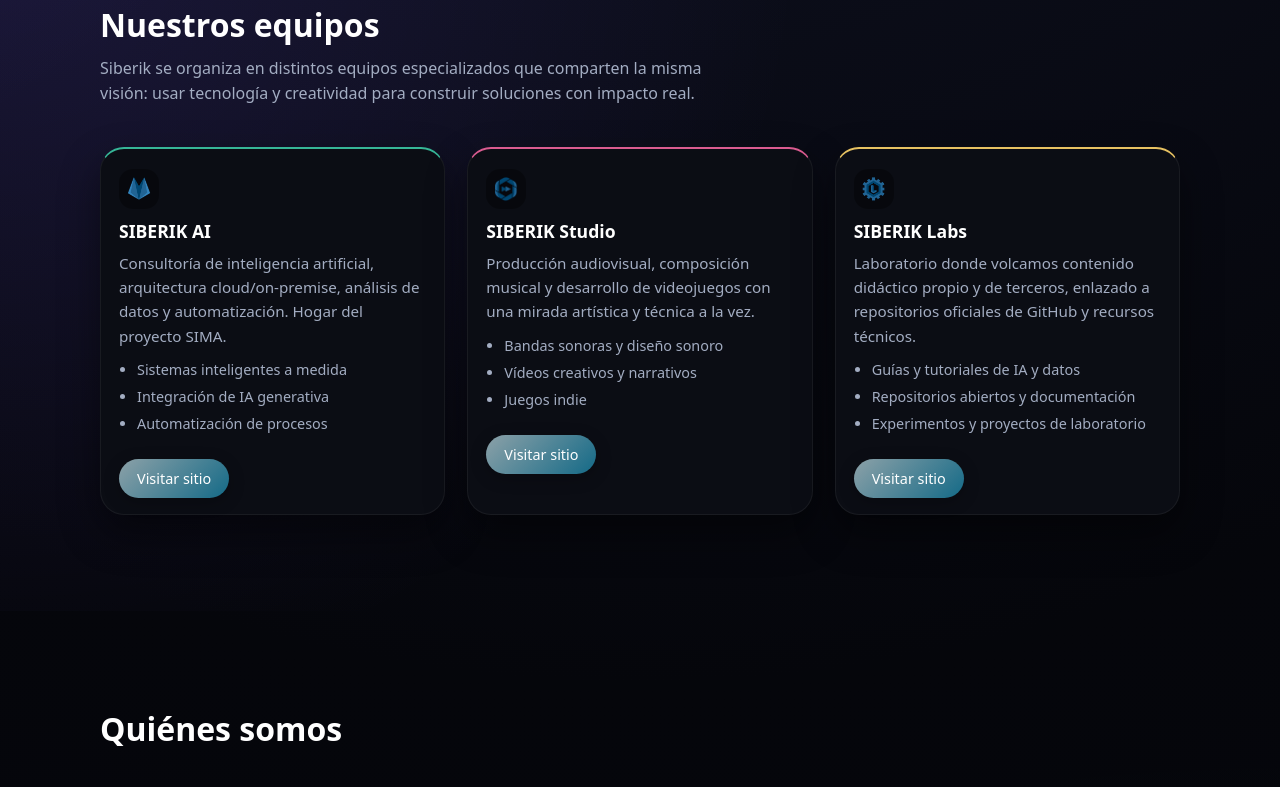
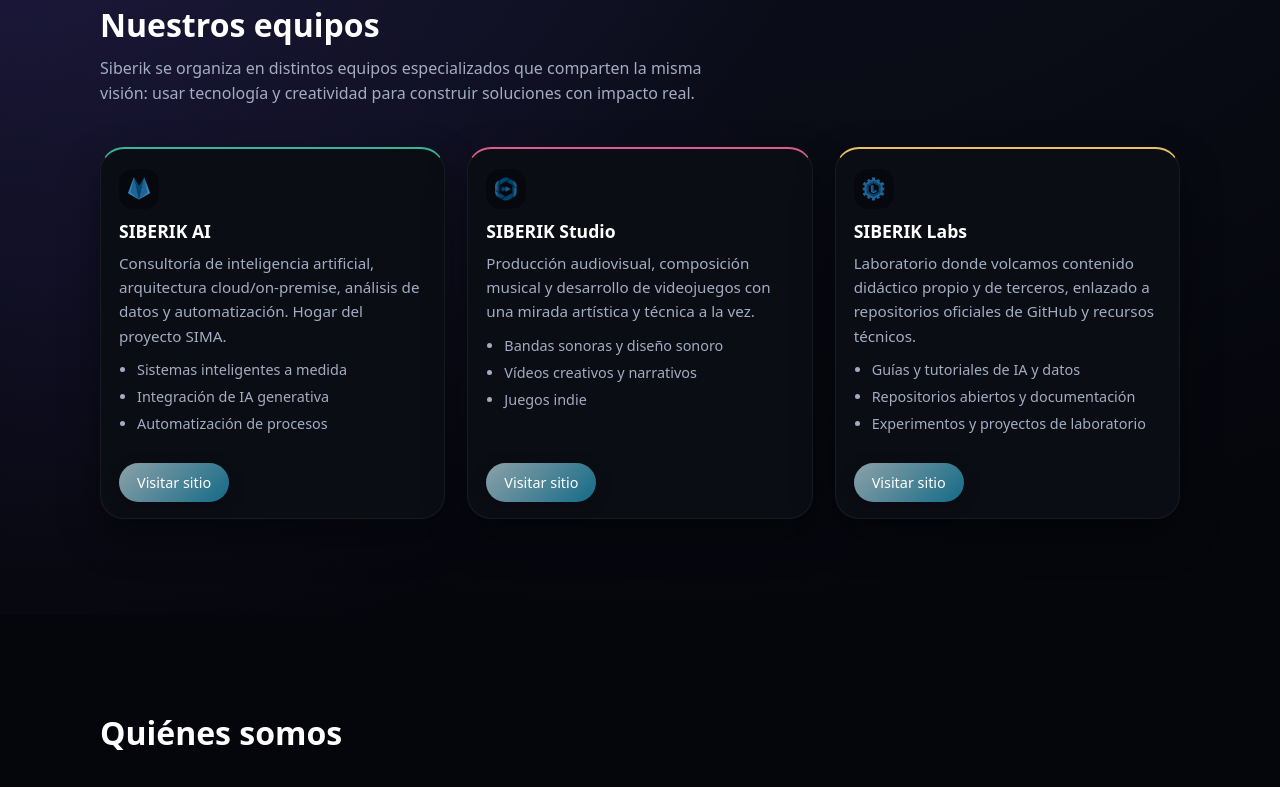
Before and after one commit to team-SIBERIK/siberik-web, a plain HTML site: page index.html in a window 1280 px wide. Shown: the part 763-1550 px from the top of the page. Drawn offline with Linux system fonts and the light colour scheme.

Commit message:
button adjusted

```diff
--- a/index.html
+++ b/index.html
@@ -331,13 +331,14 @@
                                 Aparcado temporalmente mientras consolidamos la base de confianza
                                 y servicios de Siberik.
                             </p>
-
+                            <div class="unit-footer">
                                 <a href="https://team-siberik.github.io/siberik-connect"
                                     target="_blank"
                                     rel="noopener"
                                     class="unit-cta-button">
                                         Ver proyecto
                                 </a>
+                            </div>
                         </article>
 
                         <article class="project-card">
@@ -350,13 +351,14 @@
                             <p class="project-note">
                                 En diseño arquitectónico y pruebas de concepto dentro de Siberik AI.
                             </p>
-
+                            <div class="unit-footer">
                                 <a href="https://team-siberik.github.io/sima-project"
                                     target="_blank"
                                     rel="noopener"
                                     class="unit-cta-button">
                                         Ver proyecto
                                 </a>
+                            </div>
                         </article>
 
                         <article class="project-card">
@@ -369,13 +371,14 @@
                             <p class="project-note">
                                 Explorando prototipos de juegos y piezas audiovisuales para portfolio.
                             </p>
-
+                            <div class="unit-footer">
                                 <a href="https://team-siberik.github.io/siberik-studio"
                                     target="_blank"
                                     rel="noopener"
                                     class="unit-cta-button">
                                         Ver proyecto
                                 </a>
+                            </div>
                         </article>
                     </div>
                 </div>
--- a/web/CSS/elements/modal.css
+++ b/web/CSS/elements/modal.css
@@ -31,7 +31,7 @@
     position: fixed;
     z-index: 10;
     left: 50%;
-    top: 50%;
+    top: 405px;
     transform: translate(-50%, -50%) scale(0.95);
 
     background: var(--modal-bg);
@@ -39,7 +39,7 @@
 
     width: 90%;
     max-width: 500px;
-    max-height: 80vh;
+    max-height: 600px;
     overflow-y: auto;
 
     border-radius: var(--radius-lg);
--- a/web/CSS/style.css
+++ b/web/CSS/style.css
@@ -54,12 +54,19 @@ body {
 }
 
 .unit-card {
+    display: flex;
+    flex-direction: column;
     background: var(--bg-elevated);
     border-radius: var(--radius-xl);
     padding: 20px 18px 16px;
     border: 1px solid var(--border-soft);
     box-shadow: var(--shadow-soft);
 }
+
+.unit-footer {
+    margin-top: auto;
+}
+
 
 .unit-icon-wrapper {
     width: 40px;
@@ -214,6 +221,8 @@ body {
 }
 
 .project-card {
+    display: flex;
+    flex-direction: column;
     background: var(--bg-elevated);
     border-radius: var(--radius-lg);
     border: 1px solid var(--border-soft);
--- a/web/JS/teams/teams.js
+++ b/web/JS/teams/teams.js
@@ -1,40 +1,32 @@
-/* ============================================================
-   TEAMS MODULE - Dynamic Unit Cards Generator
-   ============================================================
-   Responsibilities:
-   - Load JSON team data
-   - Build "Units" section HTML dynamically
-   - Keep structure scalable and maintainable
-============================================================ */
+/**
+ * ===========================================================
+ *   TEAMS MODULE - Dynamic Unit Cards Generator
+ * ===========================================================
+ *   Responsibilities:
+ *   - Load JSON team data
+ *   - Build "Units" section HTML dynamically
+ *   - Keep structure scalable and maintainable
+ * ===========================================================
+ */
 
 class TeamsService {
-    /**
-     * Fetches JSON from a given URL.
-     */
     static async loadTeamsJSON(url) {
         const response = await fetch(url);
 
         if (!response.ok) {
             throw new Error(`Failed to load teams JSON from: ${url}`);
         }
-
         return await response.json();
     }
 }
 
 class UnitCardBuilder {
-    /**
-     * Builds a single <li> list item from feature text.
-     */
     static buildFeatureItem(text) {
         const li = document.createElement("li");
         li.textContent = text;
         return li;
     }
 
-    /**
-     * Builds the <ul> block from an array of features.
-     */
     static buildFeaturesList(features) {
         const ul = document.createElement("ul");
         ul.classList.add("unit-list");
@@ -47,13 +39,12 @@ class UnitCardBuilder {
     }
 
     /**
-     * Builds a full <article> card for a team unit.
+     * Inserts all core elements of the unit card, except CTA/footer.
      */
-    static buildUnitCard(unit) {
+    static buildUnitBase(unit) {
         const article = document.createElement("article");
         article.classList.add("unit-card");
 
-        // Optional custom class for styling (unit-ai, unit-studio, etc.)
         if (unit.unit_class) {
             article.classList.add(unit.unit_class);
         }
@@ -80,7 +71,22 @@ class UnitCardBuilder {
         // Features list
         const featuresList = UnitCardBuilder.buildFeaturesList(unit.features);
 
-        // CTA button (opens link in new tab)
+        // Append base content
+        article.appendChild(iconWrapper);
+        article.appendChild(title);
+        article.appendChild(desc);
+        article.appendChild(featuresList);
+
+        return article;
+    }
+
+    /**
+     * Build the footer (CTA button wrapped inside .unit-footer)
+     */
+    static buildFooter(unit) {
+        const footer = document.createElement("div");
+        footer.classList.add("unit-footer");
+
         const ctaButton = document.createElement("a");
         ctaButton.href = unit.link;
         ctaButton.target = "_blank";
@@ -88,20 +94,23 @@ class UnitCardBuilder {
         ctaButton.classList.add("unit-cta-button");
         ctaButton.textContent = "Visitar sitio";
 
-        article.appendChild(iconWrapper);
-        article.appendChild(title);
-        article.appendChild(desc);
-        article.appendChild(featuresList);
-        article.appendChild(ctaButton);
+        footer.appendChild(ctaButton);
+        return footer;
+    }
 
+    /**
+     * Full card assembly
+     */
+    static buildUnitCard(unit) {
+        const article = UnitCardBuilder.buildUnitBase(unit);
+        const footer = UnitCardBuilder.buildFooter(unit);
+
+        article.appendChild(footer);
         return article;
     }
 }
 
 class TeamsRenderer {
-    /**
-     * Renders all units into the grid container.
-     */
     static renderTeams(unitsData, containerSelector = ".units-grid") {
         const grid = document.querySelector(containerSelector);
 
@@ -110,7 +119,6 @@ class TeamsRenderer {
             return;
         }
 
-        // Clear previous content (in case of reload)
         grid.innerHTML = "";
 
         unitsData.forEach(unit => {
@@ -120,17 +128,12 @@ class TeamsRenderer {
     }
 }
 
-/* ============================================================
-   MAIN INITIALIZER
-============================================================ */
-
 (async function initTeamsSection() {
     try {
-        const jsonUrl = "web/JS/teams/teams.json"; // Adjust if needed
+        const jsonUrl = "web/JS/teams/teams.json";
         const unitsData = await TeamsService.loadTeamsJSON(jsonUrl);
 
         TeamsRenderer.renderTeams(unitsData);
-
     } catch (error) {
         console.error("Error loading teams:", error);
     }
```
Lines whose indentation alone changed are shown as unchanged.
